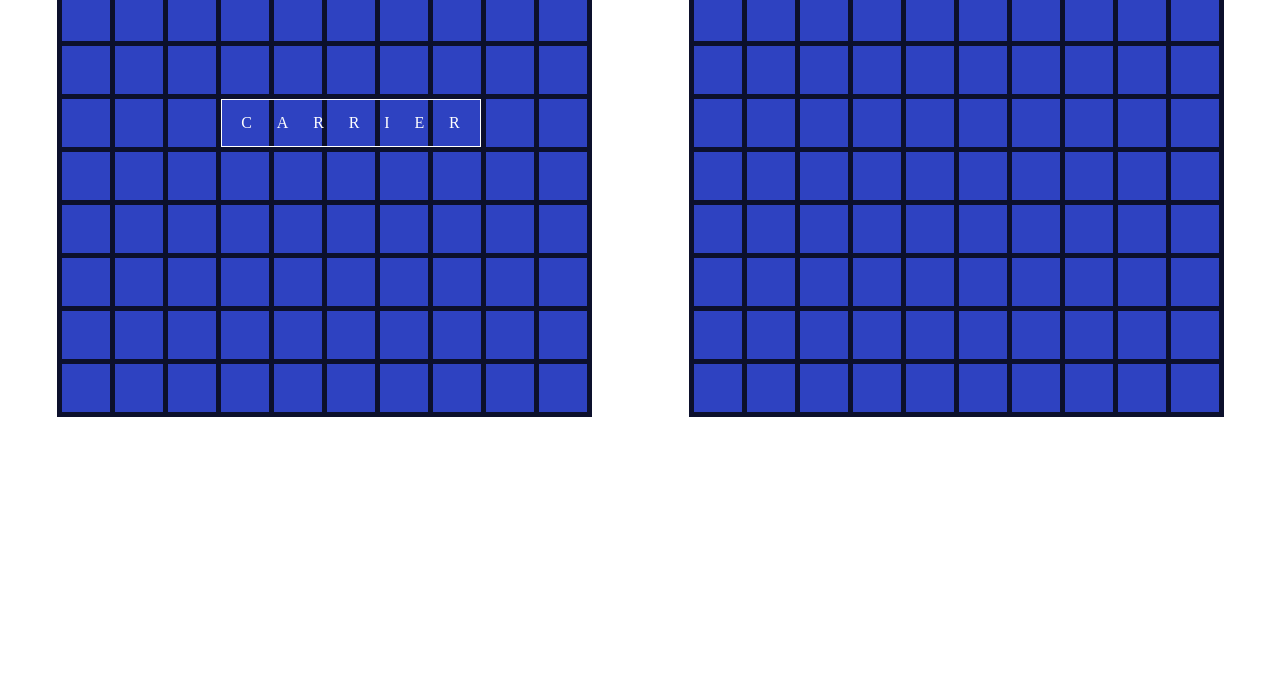
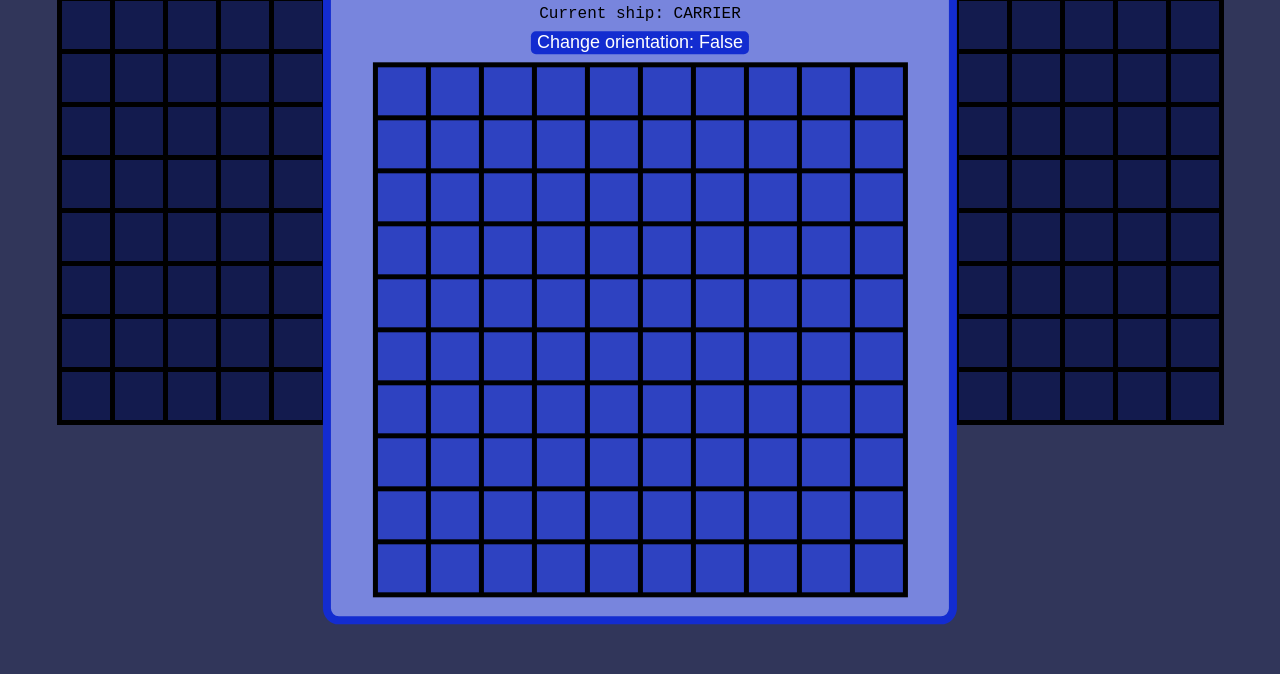
Before and after one commit to clikuki/battleShip, a website built with webpack: page src/index.html in a window 1280 px wide. Shown: the part 126-800 px from the top of the page. Built offline with nearby package versions, Linux system fonts and the light colour scheme.

Commit message:
simple ship placement in the works - added modal.js - added incomplete ship placement

```diff
--- a/gameLoopPlan.txt
+++ b/gameLoopPlan.txt
@@ -1,7 +1,7 @@
-1. Generate players (human and computer)
+/ 1. Generate players (human and computer)
 2. The player arranges their ships
-3. The player plays a move on the computer
-4. The computer plays a move on the player
+/ 3. The player plays a move on the computer
+/ 4. The computer plays a move on the player
 5. repeat steps 4 and 5 until one side's ships all sink
 6. display winner
 7. allow the player to start a new game (return to step 1)
--- a/src/index.html
+++ b/src/index.html
@@ -5,5 +5,7 @@
 		<meta http-equiv="X-UA-Compatible" content="IE=edge" />
 		<title>Battleship</title>
 	</head>
-	<body></body>
+	<body>
+		<main class="gameContainer"></main>
+	</body>
 </html>
--- a/src/js/main.js
+++ b/src/js/main.js
@@ -1,6 +1,8 @@
 const { getNewPlayer } = require('./player');
 const { SHIPTYPES } = require('./ship');
-const { getPlayerContainer, getShipElem } = require('./render');
+const { getGameboard, getShipElem } = require('./render');
+const createElement = require('./createElement');
+const modal = require('./modal');
 require('../main.css');
 
 const setShip = (player, type, startIndex, isVertical) =>
@@ -37,20 +39,97 @@ const setClickEvents = (humanObj, computerObj) =>
 	})
 }
 
-const startGame = () =>
+const getShipPositions = async () =>
 {
+	const fakePlayer = getNewPlayer(false);
+	fakePlayer.elems = getGameboard(fakePlayer, 'placeShipBoard');
+	const ships = [];
+
+	let isVertical = false;
+	const switchOrientationBtn = createElement('button', {
+		children: [
+			'Change orientation: False',
+		],
+		props: {
+			class: 'switchBtn',
+			onclick: () =>
+			{
+				isVertical = !isVertical;
+				const isVerticalStr = isVertical.toString();
+				const newText = `Change orientation: ${isVerticalStr[0].toUpperCase()}${isVerticalStr.slice(1)}`;
+				switchOrientationBtn.textContent = newText;
+			}
+		}
+	})
+
+	const curShipTypeDisplay = createElement('span');
+
+	modal.show(
+		false,
+		'Place your ships!',
+		curShipTypeDisplay,
+		switchOrientationBtn,
+		fakePlayer.elems.mainElem,
+	);
+
+	const removeAllEventListeners = (eventNodePairs) =>
+	{
+		for (const [cell, clickEvent, hoverEvent] of eventNodePairs)
+		{
+			cell.removeEventListener('click', clickEvent);
+			cell.removeEventListener('mouseover', hoverEvent);
+		}
+	}
+
+	for (const type in SHIPTYPES)
+	{
+		curShipTypeDisplay.textContent = `Current ship: ${type}`;
+
+		const shipParams = await new Promise(resolve =>
+		{
+			const eventNodePairs = fakePlayer.elems.cells.map((cell, i) =>
+			{
+				const clickEvent = () =>
+				{
+					removeAllEventListeners(eventNodePairs);
+					resolve([type, i, isVertical]);
+				}
+
+				const hoverEvent = () =>
+				{
+
+				}
+
+				cell.addEventListener('click', clickEvent);
+				cell.addEventListener('mouseover', hoverEvent);
+				return [cell, clickEvent, hoverEvent];
+			})
+		});
+
+		ships.push(shipParams);
+	}
+
+	modal.hide();
+
+	return ships;
+}
+
+const startGame = async () =>
+{
+	const gameContainer = document.querySelector('main');
 	const humanObj = getNewPlayer(false);
 	const computerObj = getNewPlayer(true);
-	humanObj.elems = getPlayerContainer(humanObj, 'side human');
-	computerObj.elems = getPlayerContainer(computerObj, 'side computer');
+	humanObj.elems = getGameboard(humanObj, 'side human');
+	computerObj.elems = getGameboard(computerObj, 'side computer');
+	gameContainer.replaceChildren(humanObj.elems.mainElem, computerObj.elems.mainElem);
 
-	// Set ships in advance for testing
-	setShip(humanObj, SHIPTYPES.CARRIER, 43, false);
-	setShip(computerObj, SHIPTYPES.CARRIER, 34, true);
+	const shipPositions = await getShipPositions();
+	for (const [type, startIndex, isVertical] of shipPositions)
+	{
+		setShip(humanObj, type, startIndex, isVertical);
+	}
 
 	setClickEvents(humanObj, computerObj);
-
-	document.body.replaceChildren(humanObj.elems.mainElem, computerObj.elems.mainElem);
 }
 
 startGame();
--- /dev/null
+++ b/src/js/modal.js
@@ -0,0 +1,80 @@
+const createElement = require('./createElement');
+
+const showModal = () => modalBackdrop.classList.remove('hide');
+const hideModal = () => modalBackdrop.classList.add('hide');
+const modalFuncs = {
+	show: (allowModalExit, headerTitle, ...bodyContents) =>
+	{
+		if (!allowModalExit)
+		{
+			modalCloseBtn.remove();
+			modalBackdrop.onclick = null;
+		}
+		else
+		{
+			modal.append(modalCloseBtn);
+			modalBackdrop.onclick = modalFuncs.hide;
+		}
+
+		const header = createElement('h2', {
+			children: [
+				headerTitle,
+			],
+			props: {
+				class: 'header',
+			}
+		})
+
+		const body = createElement('div', {
+			props: {
+				class: 'body',
+			},
+			children: bodyContents,
+		})
+
+		modalContent.replaceChildren(header, body);
+		document.body.append(modalBackdrop);
+		showModal();
+	},
+	hide: () =>
+	{
+		modalContent.replaceChildren();
+		hideModal();
+	},
+};
+
+const modalCloseBtn = createElement('button', {
+	props: {
+		class: 'modalCloseBtn',
+		onclick: modalFuncs.hide,
+	},
+})
+
+const modalContent = createElement('div', {
+	props: {
+		class: 'modalContent',
+	},
+})
+
+const modal = createElement('div', {
+	props: {
+		class: 'modal',
+		onclick: (ev) => ev.stopPropagation(),
+	},
+	children: [
+		modalCloseBtn,
+		modalContent,
+	]
+})
+
+const modalBackdrop = createElement('div', {
+	props: {
+		class: 'modalBackdrop',
+		onclick: modalFuncs.hide,
+	},
+	children: [
+		modal,
+	]
+})
+
+module.exports = modalFuncs;
--- a/src/js/render.js
+++ b/src/js/render.js
@@ -68,7 +68,7 @@ const getShipLayer = (player) =>
 	};
 }
 
-const getPlayerContainer = (player, containerClasses) =>
+const getGameboard = (player, containerClasses) =>
 {
 	const shipLayer = getShipLayer(player);
 	const gridLayer = getGridLayer(player);
@@ -91,6 +91,6 @@ const getPlayerContainer = (player, containerClasses) =>
 }
 
 module.exports = {
-	getPlayerContainer,
+	getGameboard,
 	getShipElem,
 };
--- a/src/main.css
+++ b/src/main.css
@@ -4,10 +4,13 @@
 	--grid-padding: 5px;
 
 	/* Colors */
-	--cell-clr: #2e42c1;
-	--cell-hover-clr: #fd3f3f;
-	--cell-ship-hit-clr: #ff2020;
-	--grid-gap-clr: #0c102c;
+	--clr-primary: #2e42c1;
+	--clr-primary-light: #7885dd;
+	--clr-primary-dark: #132cd0;
+	--clr-secondary: #fd3f3f;
+	--clr-secondary-light: #ff5858;
+	--clr-secondary-dark: #ff2020;
+	--clr-black: #000000;
 }
 
 *,
@@ -16,29 +19,54 @@
 	box-sizing: border-box;
 }
 
+button {
+	background-color: var(--clr-primary-dark);
+	border: none;
+	border-radius: 5px;
+	color: white;
+	transition: background-color 200ms ease-in;
+}
+
+button:hover {
+	background-color: var(--clr-primary);
+}
+
+html {
+	height: 100%;
+}
+
 body {
+	min-height: 100%;
+	margin: 0;
+	background-color: var(--clr-primary-light);
+	font-family: 'Courier New', Courier, monospace;
+}
+
+.gameContainer {
 	display: flex;
 	justify-content: space-around;
+	padding: 1rem 0.5rem;
 }
 
+/* || Grid layer */
 .grid {
 	display: grid;
 	grid-template-columns: repeat(10, var(--cell-size));
 	grid-template-rows: repeat(10, var(--cell-size));
 	gap: var(--grid-padding);
 	padding: var(--grid-padding);
-	background-color: var(--grid-gap-clr);
+	background-color: var(--clr-black);
 	width: fit-content;
 }
 
 .grid .cell {
-	background-color: var(--cell-clr);
+	background-color: var(--clr-primary);
 	position: relative;
 	transition: all 200ms ease-out;
 }
 
 .grid .cell:hover {
-	background-color: var(--cell-hover-clr);
+	background-color: var(--clr-secondary);
 }
 
 .grid .cell::after {
@@ -58,9 +86,10 @@ body {
 }
 
 .grid .cell.hadShip {
-	background-color: var(--cell-ship-hit-clr);
+	background-color: var(--clr-secondary-dark);
 }
 
+/* || Ship layer */
 .ships {
 	position: relative;
 }
@@ -102,6 +131,74 @@ body {
 	flex-direction: column;
 }
 
+/* || Outer Modal stylings */
+.modalBackdrop {
+	position: absolute;
+	top: 0;
+	left: 0;
+	width: 100vw;
+	height: 100vh;
+	background-color: #00000097;
+	z-index: 2;
+}
+
+.modal {
+	position: absolute;
+	top: 50%;
+	left: 50%;
+	transform: translate(-50%, -50%);
+	display: grid;
+	grid-template-columns: 2rem auto 2rem;
+	grid-template-rows: 2rem auto;
+	min-width: 30%;
+	min-height: 20%;
+	border-radius: 1rem;
+	background-color: var(--clr-primary-light);
+	border: solid 0.5rem var(--clr-primary-dark);
+	padding: 1rem 0.3rem;
+	gap: 0.1rem;
+}
+
+.modalContent {
+	grid-column: 2 / 3;
+	grid-row: 1 / -1;
+}
+
+.modalCloseBtn {
+	grid-column: -2 / -1;
+	display: grid;
+	place-content: center;
+}
+
+.modalCloseBtn:after {
+	content: '\00d7';
+	display: inline-block;
+	font-weight: bolder;
+	font-size: xx-large;
+}
+
+/* || Inner modal stylings */
+.modalContent .header {
+	text-align: center;
+	margin: 0 0 1rem 0;
+	font-size: xx-large;
+	border-bottom: solid 2px var(--clr-black);
+}
+
+.modalContent .body {
+	padding: 0.2rem;
+	display: flex;
+	flex-direction: column;
+	justify-content: space-evenly;
+	align-items: center;
+	gap: 0.5rem;
+}
+
+/* || Utility classes + misc stylings */
 .hide {
 	visibility: hidden;
 }
+
+.switchBtn {
+	font-size: large;
+}
```
